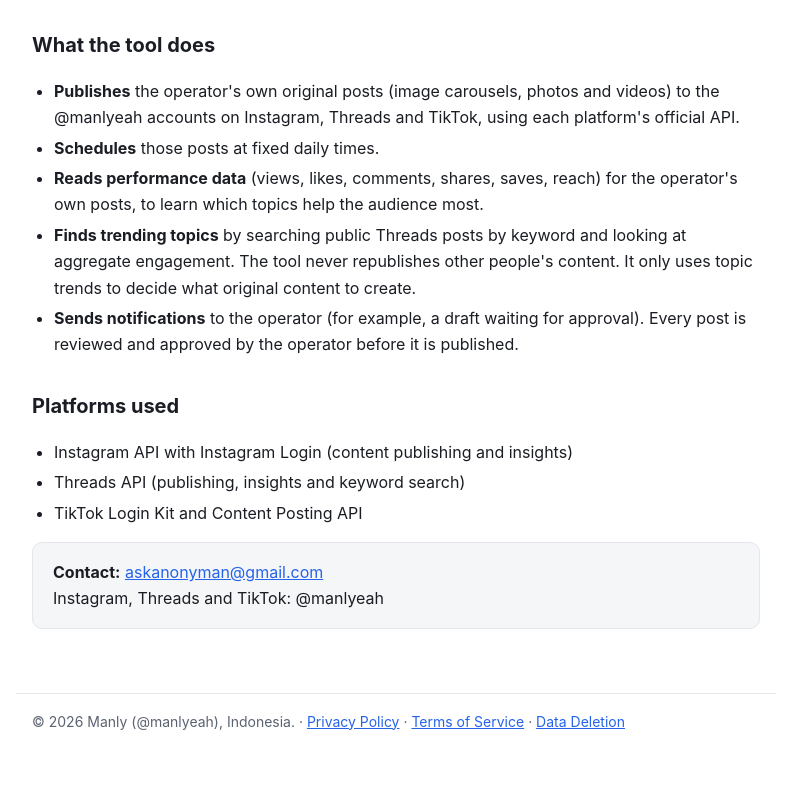
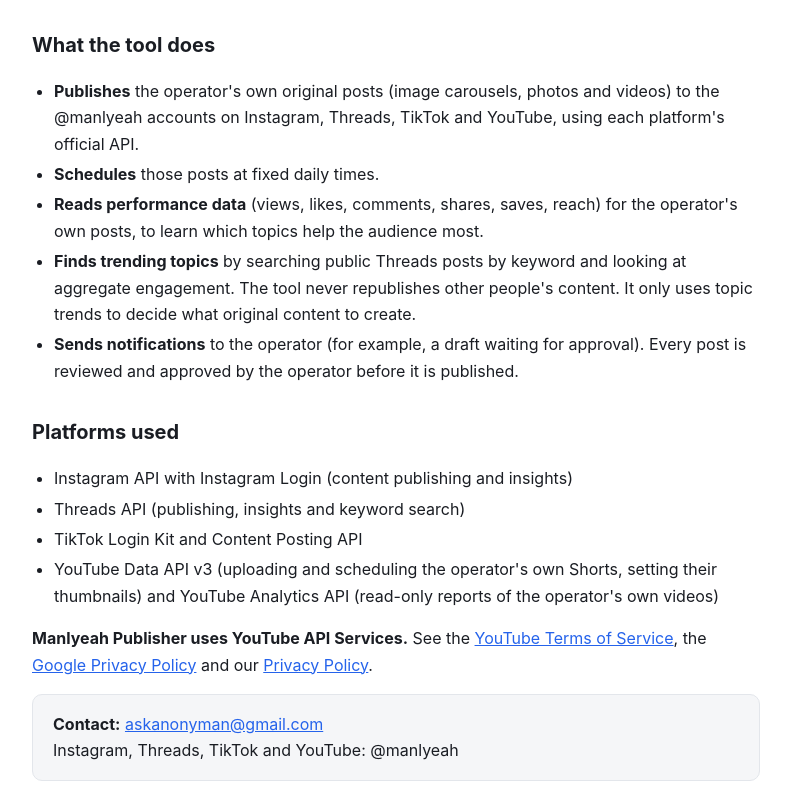
Before and after one commit to manlyeah/manlyeah.github.io, a plain HTML site: page index.html in a window 1280 px wide. Shown: the part 346-1131 px from the top of the page, without its empty margins (244-1035 px from the left). Drawn offline with Linux system fonts and the light colour scheme.

Commit message:
homepage: YouTube API Services (API audit)

```diff
--- a/index.html
+++ b/index.html
@@ -4,7 +4,7 @@
   <meta charset="utf-8">
   <meta name="viewport" content="width=device-width, initial-scale=1">
   <title>Manlyeah Publisher</title>
-  <meta name="description" content="Manlyeah Publisher is a personal content tool used by @manlyeah to publish and analyze its own posts on Instagram, Threads and TikTok.">
+  <meta name="description" content="Manlyeah Publisher is a personal content tool used by @manlyeah to publish and analyze its own posts on Instagram, Threads, TikTok and YouTube.">
   <link rel="stylesheet" href="style.css">
 </head>
 <body>
@@ -26,7 +26,7 @@
 
     <h2>What the tool does</h2>
     <ul>
-      <li><strong>Publishes</strong> the operator's own original posts (image carousels, photos and videos) to the @manlyeah accounts on Instagram, Threads and TikTok, using each platform's official API.</li>
+      <li><strong>Publishes</strong> the operator's own original posts (image carousels, photos and videos) to the @manlyeah accounts on Instagram, Threads, TikTok and YouTube, using each platform's official API.</li>
       <li><strong>Schedules</strong> those posts at fixed daily times.</li>
       <li><strong>Reads performance data</strong> (views, likes, comments, shares, saves, reach) for the operator's own posts, to learn which topics help the audience most.</li>
       <li><strong>Finds trending topics</strong> by searching public Threads posts by keyword and looking at aggregate engagement. The tool never republishes other people's content. It only uses topic trends to decide what original content to create.</li>
@@ -38,11 +38,13 @@
       <li>Instagram API with Instagram Login (content publishing and insights)</li>
       <li>Threads API (publishing, insights and keyword search)</li>
       <li>TikTok Login Kit and Content Posting API</li>
+      <li>YouTube Data API v3 (uploading and scheduling the operator's own Shorts, setting their thumbnails) and YouTube Analytics API (read-only reports of the operator's own videos)</li>
     </ul>
+    <p><strong>Manlyeah Publisher uses YouTube API Services.</strong> See the <a href="https://www.youtube.com/t/terms">YouTube Terms of Service</a>, the <a href="http://www.google.com/policies/privacy">Google Privacy Policy</a> and our <a href="privacy.html">Privacy Policy</a>.</p>
 
     <div class="box">
       <strong>Contact:</strong> <a href="mailto:askanonyman@gmail.com">askanonyman@gmail.com</a><br>
-      Instagram, Threads and TikTok: @manlyeah
+      Instagram, Threads, TikTok and YouTube: @manlyeah
     </div>
   </main>
 
```
